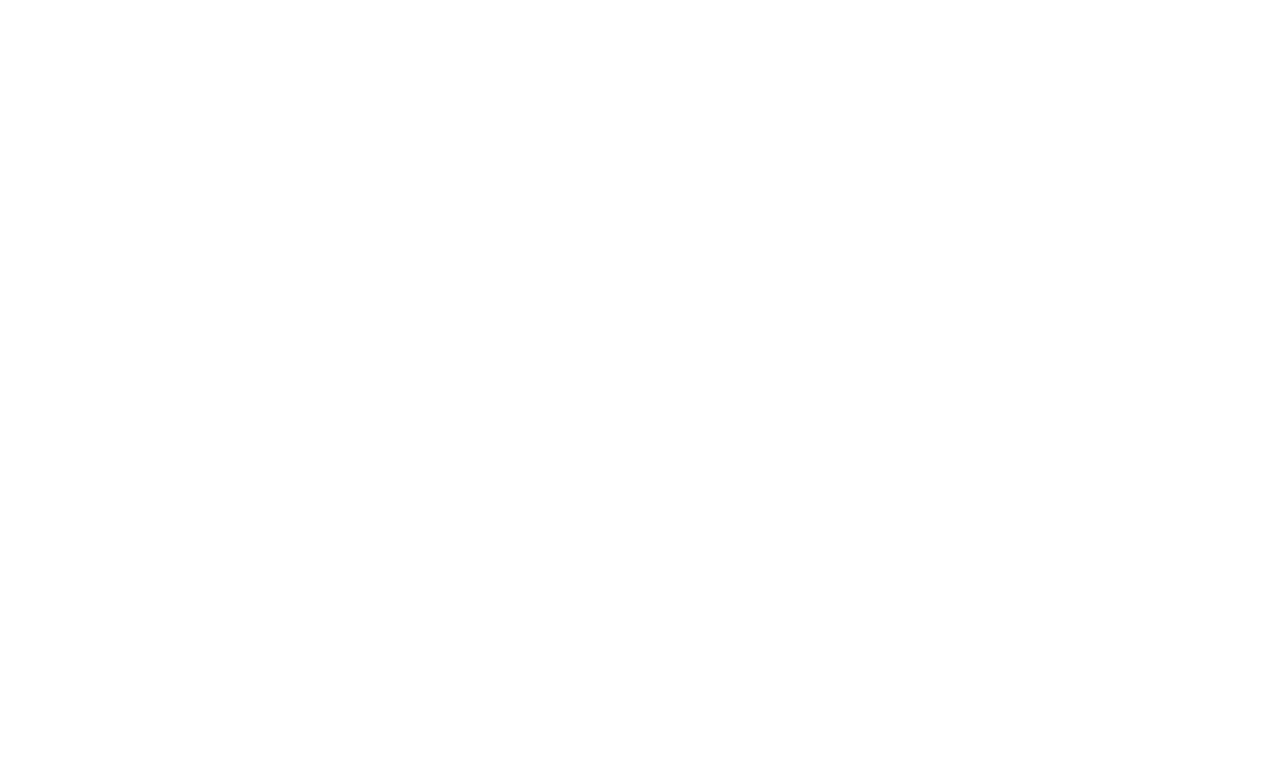
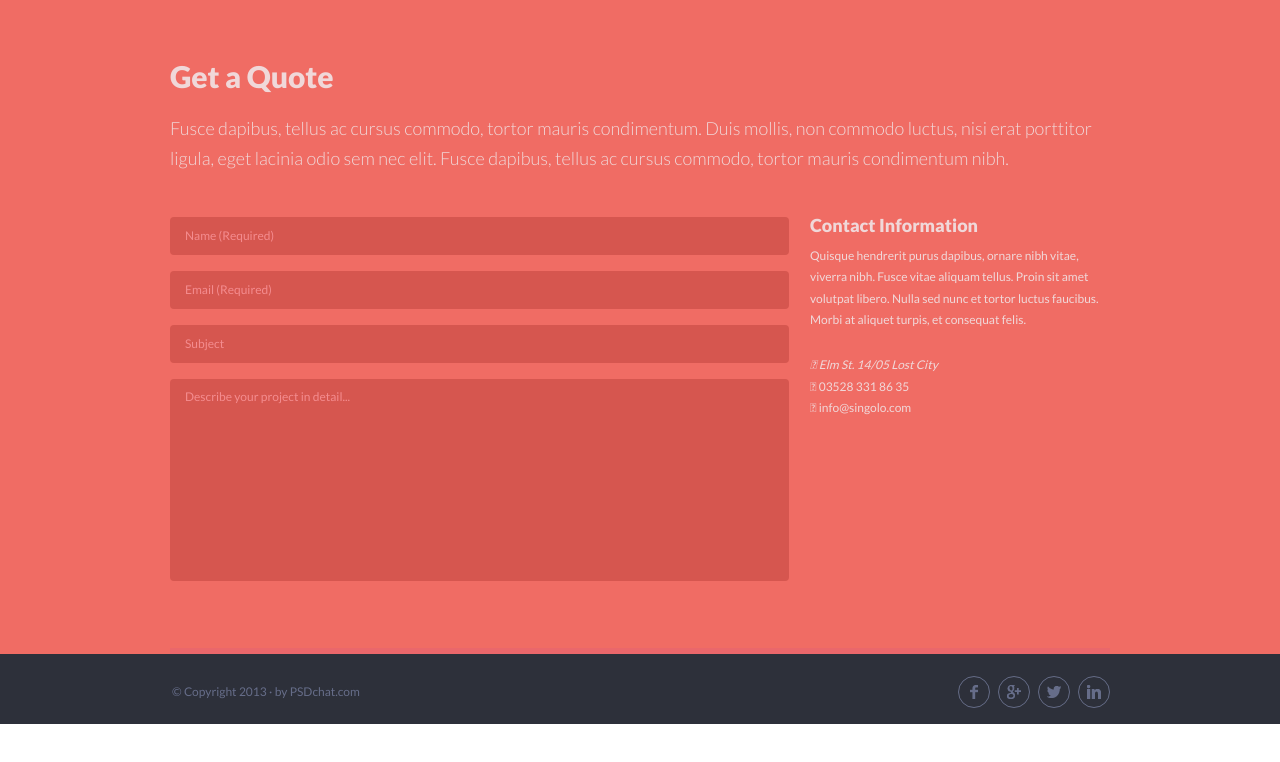
Before and after one commit to Koptohhka/singolo, a plain HTML site: page singolo3.html in a window 1280 px wide. Drawn offline with Linux system fonts and the light colour scheme.

Commit message:
fix: fix some bugs

```diff
--- a/singolo3.html
+++ b/singolo3.html
@@ -1,12 +1,70 @@
 <!DOCTYPE html>
 <html lang="en">
+
 <head>
     <meta charset="UTF-8">
     <meta name="viewport" content="width=device-width, initial-scale=1.0">
     <meta http-equiv="X-UA-Compatible" content="ie=edge">
+    <link href="https://fonts.googleapis.com/css?family=Lato:300,400,700,900&display=swap&subset=latin-ext"
+        rel="stylesheet">
+    <link rel="stylesheet" href="css/singolo3.css">
     <title>Document</title>
 </head>
+
 <body>
 
+    <article class="form-article">
+        <div class="wrapper">
+            <h2 class="form-article__main-title second-level-title">Get a Quote</h2>
+            <p class="form-article__description">Fusce dapibus, tellus ac cursus commodo, tortor mauris condimentum.
+                Duis
+                mollis, non commodo luctus, nisi erat porttitor ligula, eget lacinia odio sem nec elit. Fusce dapibus,
+                tellus ac cursus commodo, tortor mauris condimentum nibh.</p>
+            <div class="form-article__form-container">
+                <form action="#" class="form-container__main-form" method="post">
+                    <fieldset class="main-form__form-group">
+                        <legend class="main-form__legend hidden">Input form</legend>
+                        <input class="main-form__text-input" type="text" name="name" placeholder="Name (Required)"
+                            required>
+                        <input class="main-form__text-input" type="email" name="email" placeholder="Email (Required)"
+                            required>
+                        <input class="main-form__text-input" type="text" name="subject" placeholder="Subject">
+                        <textarea class="main-form__text-input main-form__text-input--textarea"
+                            placeholder="Describe your project in detail..." name="user-comment" id="" cols="30"
+                            rows="8"></textarea>
+                    </fieldset>
+                </form>
+                <div class="form-container__contacts-container">
+                    <h3 class="contacts-container__title">Contact Information</h3>
+                    <div class="contacts-container__description">Quisque hendrerit purus dapibus, ornare nibh vitae,
+                        viverra
+                        nibh. Fusce vitae aliquam tellus. Proin sit amet volutpat libero. Nulla sed nunc et tortor
+                        luctus
+                        faucibus. Morbi at aliquet turpis, et consequat felis.
+                    </div>
+                    <div class="form-container__contacts">
+                        <address><a href="#" class="form-container__adress">  Elm St. 14/05 Lost City </a></address>
+                        <a href="tel:03528 331 86 35 " class="form-container__phone"> 03528 331 86 35 </a>
+                        <a href="info@singolo.com" class="form-container__mail"> info@singolo.com</a>
+                    </div>
+                </div>
+            </div>
+            <div class="form-article__decoration-block"></div>
+    </article>
+
+    <footer class="footer">
+        <div class="wrapper wrapper--footer">
+            <small class="footer__copyright">© Copyright 2013 · by PSDchat.com</small>
+            <ul class="footer__contacts-list">
+                <li class="contacts-list__list-item contacts-list__list-item--facebook"><a class="contacts-list__link" href="#"></a></li>
+                <li class="contacts-list__list-item contacts-list__list-item--google"><a class="contacts-list__link" href="#"></a></li>
+                <li class="contacts-list__list-item contacts-list__list-item--twiter"><a class="contacts-list__link" href="#"></a></li>
+                <li class="contacts-list__list-item contacts-list__list-item-in"><a class="contacts-list__link" href="#"></a></li>
+            </ul>
+        </div>
+        </div>
+    </footer>
+
 </body>
+
 </html>
```
Also changed, not shown: singolo1.html (+6 -6 lines), singolo2.html (+1 -0 lines), assets/nav-sprite.png (added).
